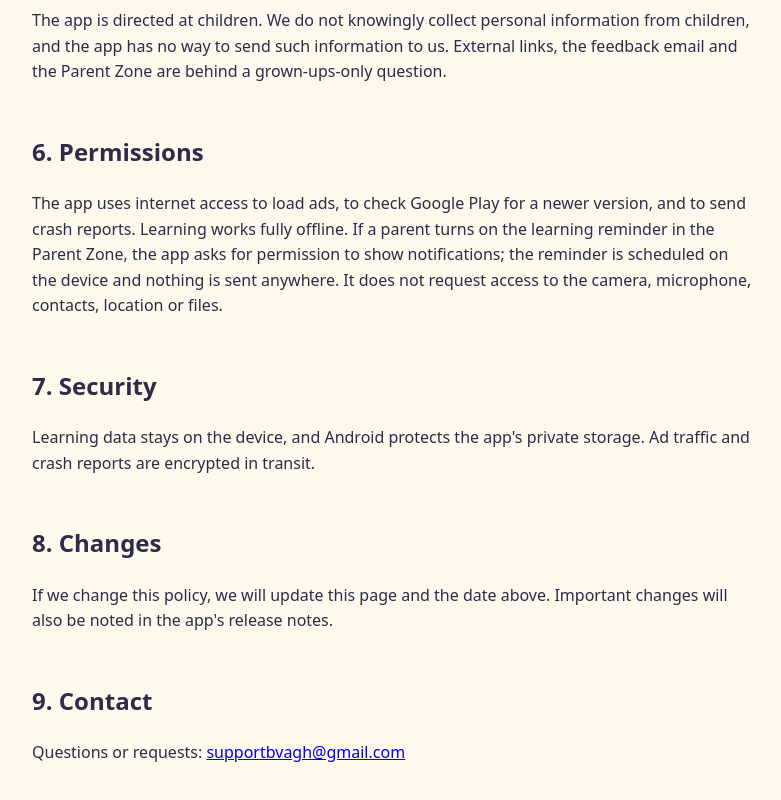
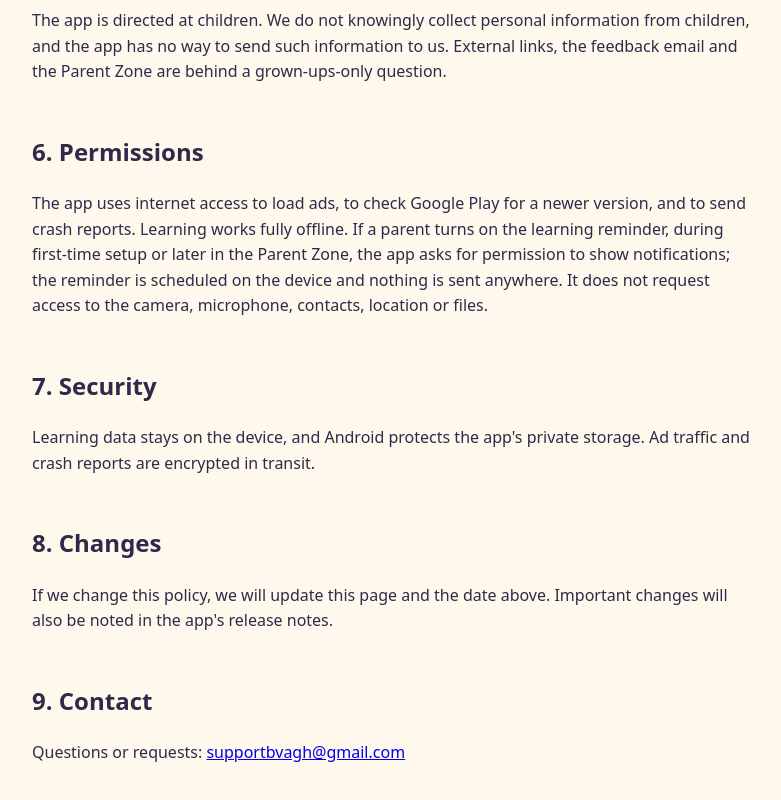
Before and after one commit to bvaghasiya09-hue/tumtum-kids-privacy, a plain HTML site: page index.html in a window 1280 px wide. Shown: the part 1643-2443 px from the top of the page, without its empty margins (248-1029 px from the left). Drawn offline with Linux system fonts and the light colour scheme.

Commit message:
Update learning reminder wording

```diff
--- a/index.html
+++ b/index.html
@@ -49,7 +49,7 @@
 <p>The app is directed at children. We do not knowingly collect personal information from children, and the app has no way to send such information to us. External links, the feedback email and the Parent Zone are behind a grown-ups-only question.</p>
 
 <h2>6. Permissions</h2>
-<p>The app uses internet access to load ads, to check Google Play for a newer version, and to send crash reports. Learning works fully offline. If a parent turns on the learning reminder in the Parent Zone, the app asks for permission to show notifications; the reminder is scheduled on the device and nothing is sent anywhere. It does not request access to the camera, microphone, contacts, location or files.</p>
+<p>The app uses internet access to load ads, to check Google Play for a newer version, and to send crash reports. Learning works fully offline. If a parent turns on the learning reminder, during first-time setup or later in the Parent Zone, the app asks for permission to show notifications; the reminder is scheduled on the device and nothing is sent anywhere. It does not request access to the camera, microphone, contacts, location or files.</p>
 
 <h2>7. Security</h2>
 <p>Learning data stays on the device, and Android protects the app's private storage. Ad traffic and crash reports are encrypted in transit.</p>
```
